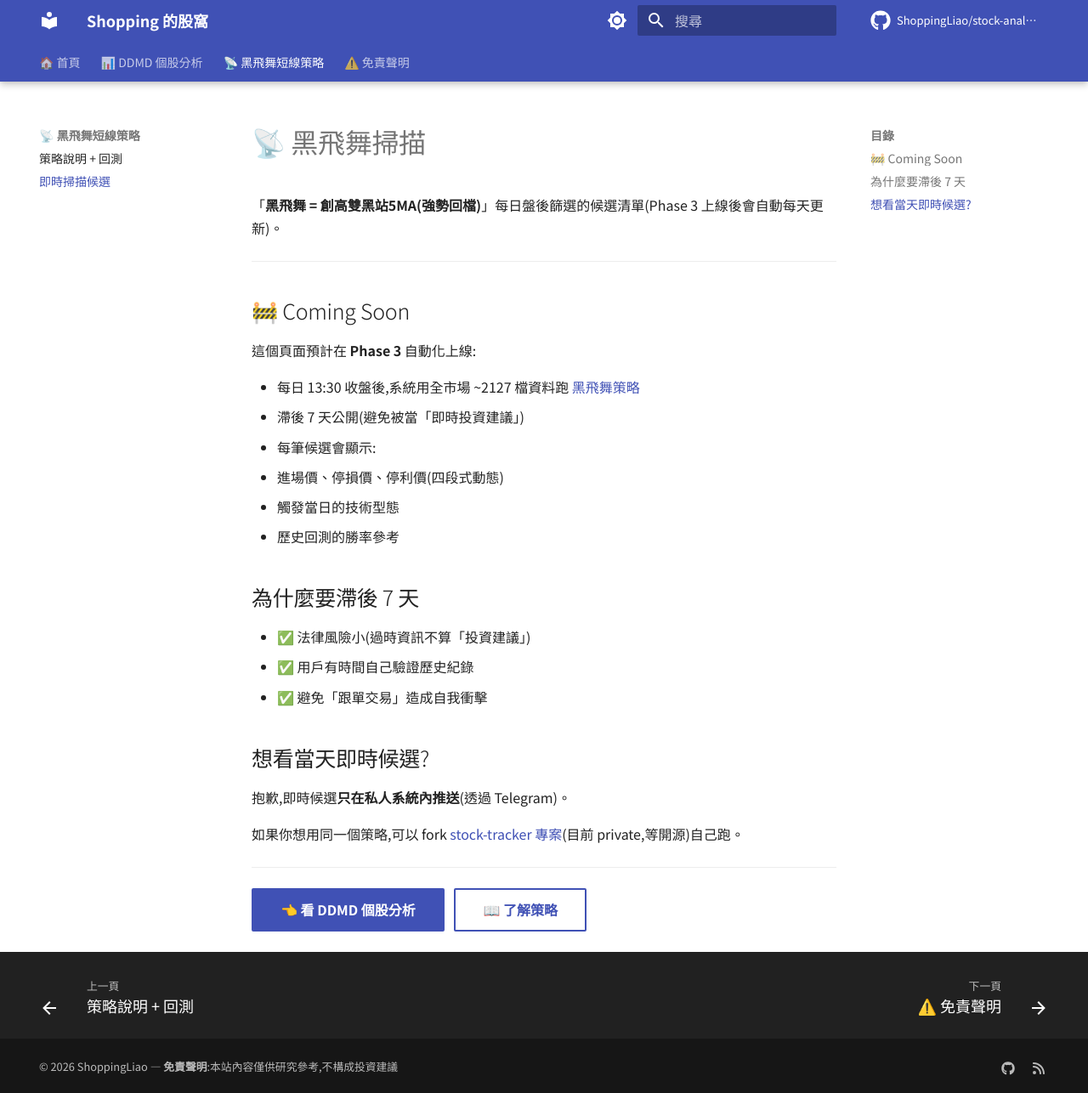
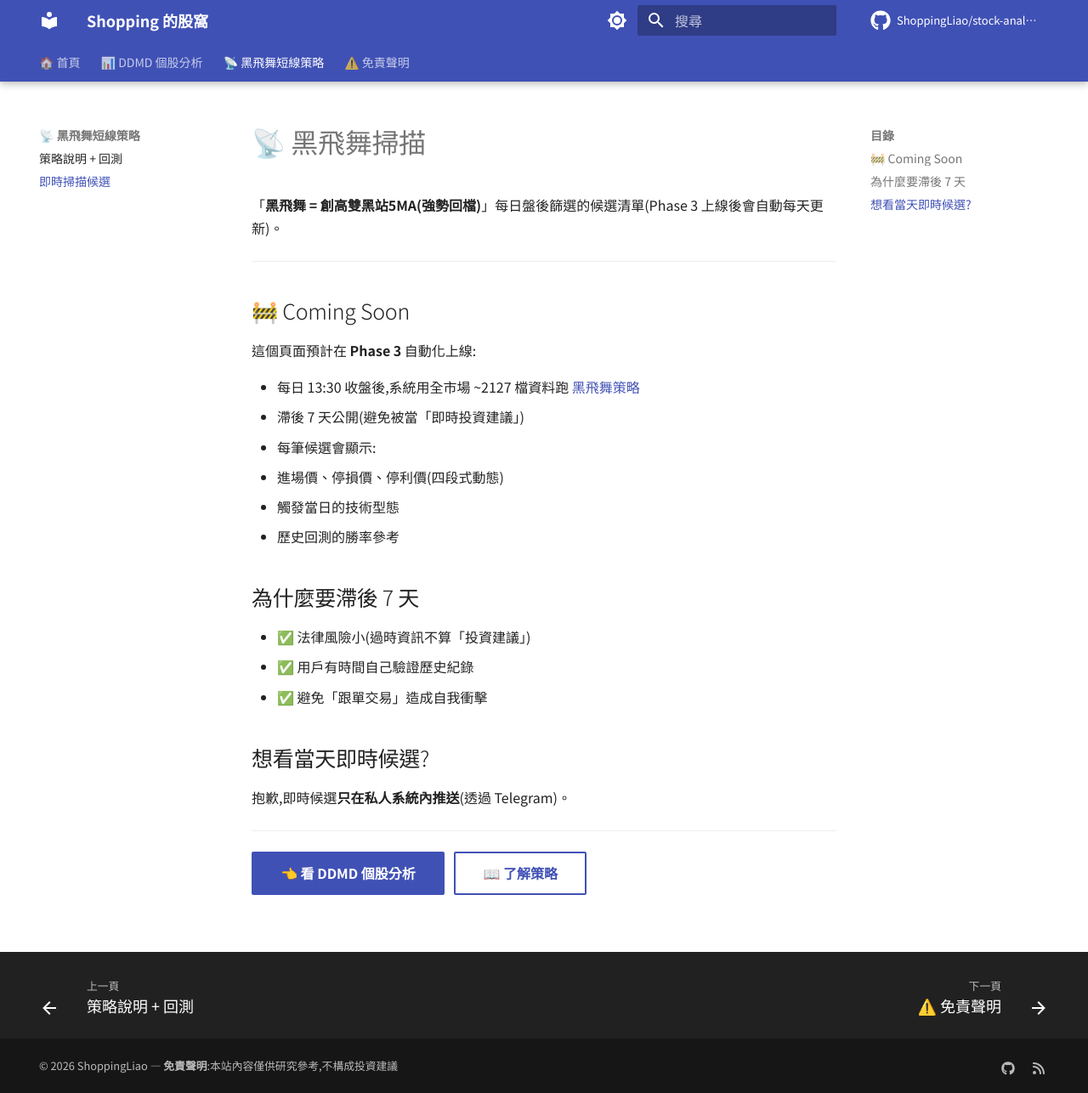
Before and after one commit to ShoppingLiao/stock-analysis-public, an MkDocs documentation site: the page built from docs/signals.md, in a window 1280 px wide and 1286 px high. Shown: the whole window at 85% size. Built offline with MkDocs 1.6.1 and Material for MkDocs 9.7.7, drawn with Linux system fonts in a browser that asks for light colours; comment, search, counter and statistics services are not loaded.

Commit message:
docs(signals): 拿掉 fork stock-tracker 建議

```diff
--- a/docs/signals.md
+++ b/docs/signals.md
@@ -25,8 +25,6 @@
 
 抱歉,即時候選**只在私人系統內推送**(透過 Telegram)。
 
-如果你想用同一個策略,可以 fork [stock-tracker 專案](https://github.com/ShoppingLiao/stock-tracker)(目前 private,等開源)自己跑。
-
 ---
 
 [👈 看 DDMD 個股分析](reports/index.md){ .md-button .md-button--primary }
```
